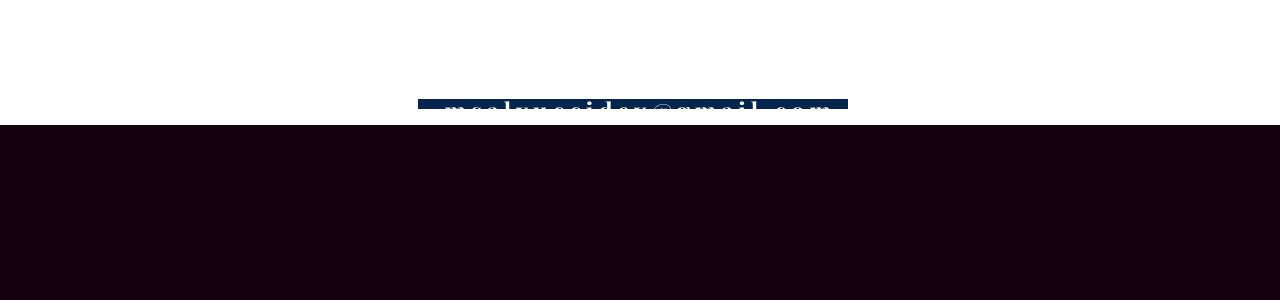
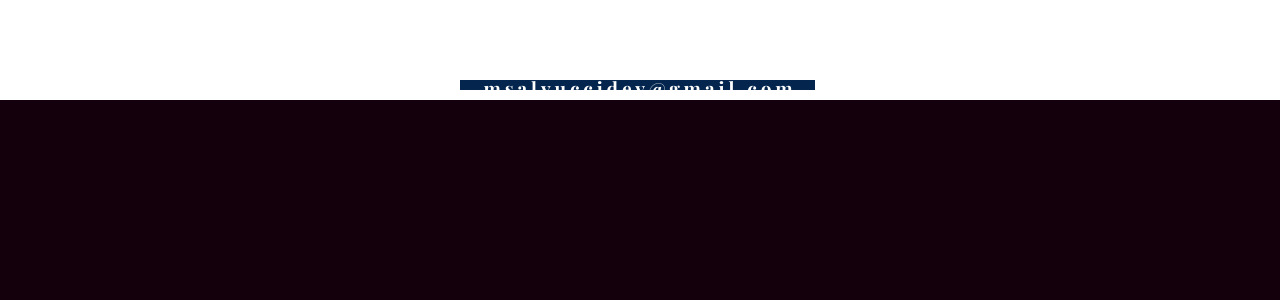
Before and after one commit to oryxwhite/marinasalvucci-portfolio, a Next.js app: page /components/footer/footer in a window 1280 px wide. Shown: the top 300 px of the page. Built offline with nearby package versions, Linux system fonts and the light colour scheme; a web font is replaced by a local one.

Commit message:
changed footer size

```diff
--- a/pages/components/footer/footer.js
+++ b/pages/components/footer/footer.js
@@ -11,18 +11,18 @@ export default function Footer() {
                 position='relative'
                 mt='4em'
                 zIndex='5'
-                fontSize='1.5em'
+                fontSize='1.2em'
                 textAlign='center'
                 fontFamily='Playfair Display'
                 letterSpacing='.2em'
                 color='white'>
-            <Box
+            <Box className=''
                     maxW='530px'
                     maxH='10px'
                     mt='10vh'
                     top='-77px'
-                    left='-26px'
-                    w='430px'
+                    left='-23px'
+                    w='355px'
                     h='2.2vw'
                     bg='#03254E'
                     position='absolute'
```
